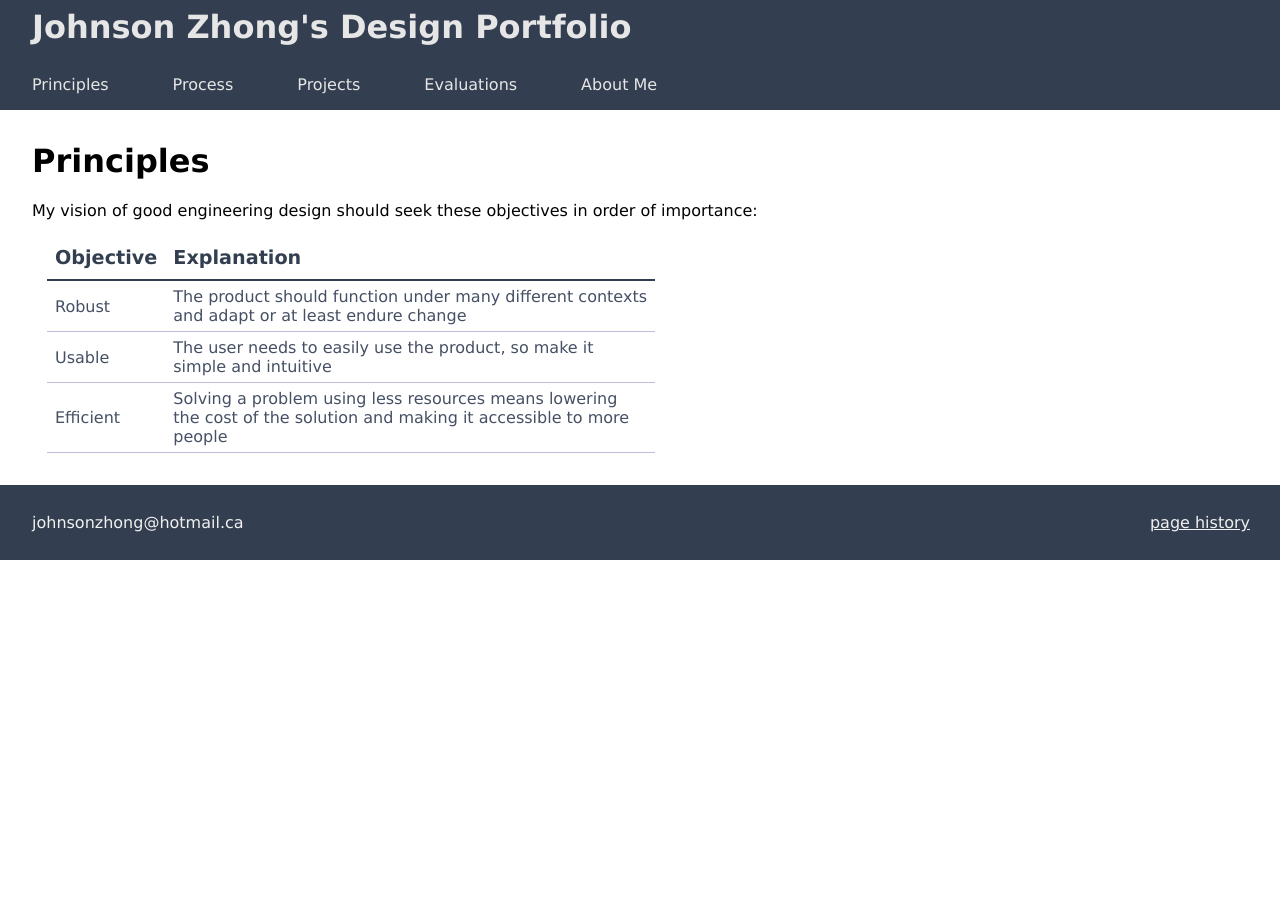
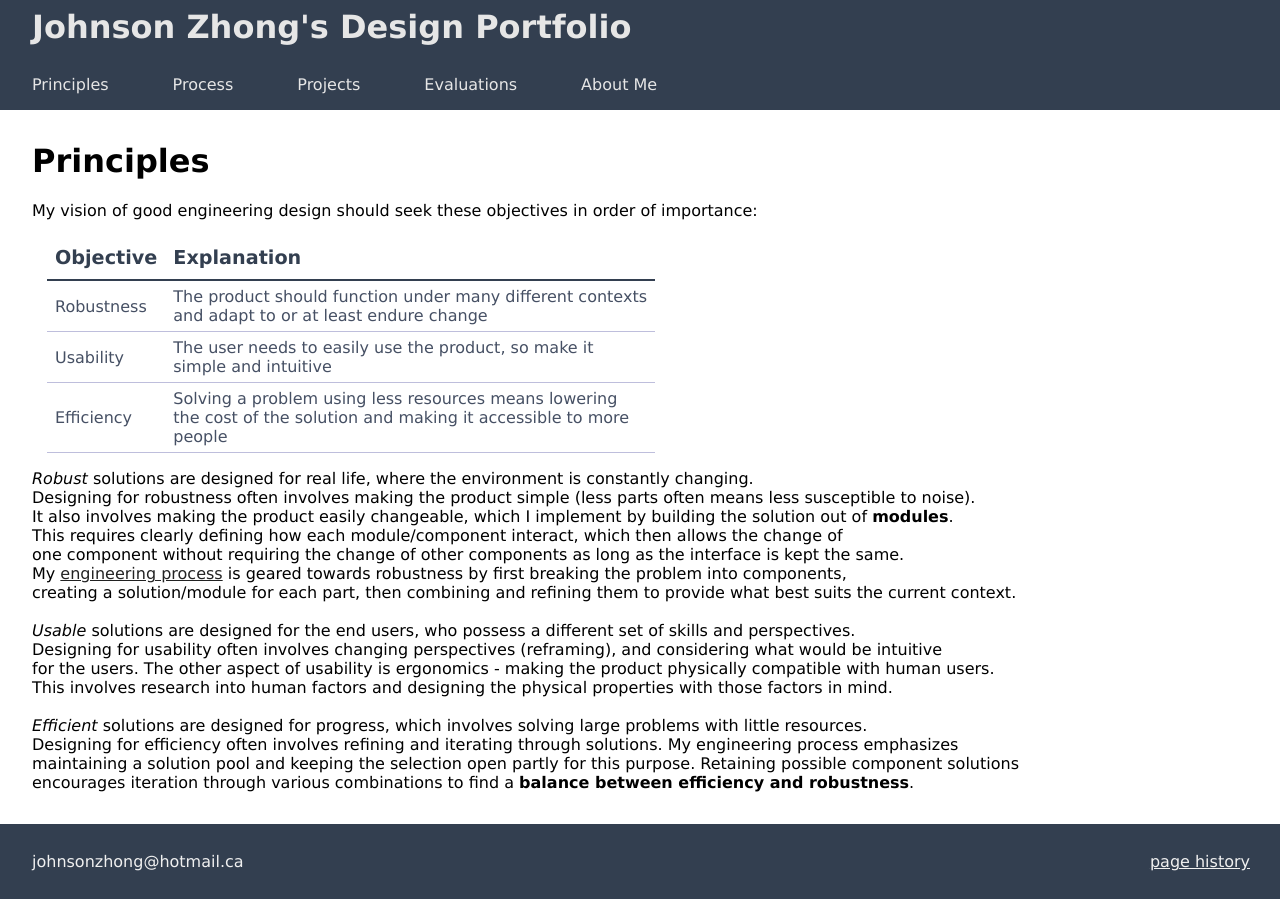
Before and after one commit to LemonPi/lemonpi.github.io, a Jekyll site: the page built from principles.md, in a window 1280 px wide. Built offline with Jekyll 4.4.1, drawn with Linux system fonts in a browser that asks for light colours.

Commit message:
CSS functions and updated principles
Pictures now will not stretch the screen

```diff
--- a/main.css
+++ b/main.css
@@ -3,6 +3,10 @@
 	background-color: white;
 	margin: 0;
 	padding: 0px 0px 0px 0px;
+}
+
+img {
+	max-width: 100%;
 }
 
 a {
--- a/principles.md
+++ b/principles.md
@@ -12,15 +12,34 @@
   <th>Explanation</th>
 </tr>
 <tr>
-  <td>Robust</td>
-  <td>The product should function under many different contexts and adapt or at least endure change</td>
+  <td>Robustness</td>
+  <td>The product should function under many different contexts and adapt to or at least endure change</td>
 </tr>
 <tr>
-  <td>Usable</td>
+  <td>Usability</td>
   <td>The user needs to easily use the product, so make it simple and intuitive</td>
 </tr>
 <tr>
-  <td>Efficient</td>
+  <td>Efficiency</td>
   <td>Solving a problem using less resources means lowering the cost of the solution and making it accessible to more people</td>
 </tr>
 </table>
+
+
+*Robust* solutions are designed for real life, where the environment is constantly changing.
+Designing for robustness often involves making the product simple (less parts often means less susceptible to noise).
+It also involves making the product easily changeable, which I implement by building the solution out of **modules**.
+This requires clearly defining how each module/component interact, which then allows the change of
+one component without requiring the change of other components as long as the interface is kept the same.
+My [engineering process](/portfolio/process.html) is geared towards robustness by first breaking the problem into components,
+creating a solution/module for each part, then combining and refining them to provide what best suits the current context.
+<br>
+*Usable* solutions are designed for the end users, who possess a different set of skills and perspectives.
+Designing for usability often involves changing perspectives (reframing), and considering what would be intuitive
+for the users. The other aspect of usability is ergonomics - making the product physically compatible with human users.
+This involves research into human factors and designing the physical properties with those factors in mind.
+<br>
+*Efficient* solutions are designed for progress, which involves solving large problems with little resources.
+Designing for efficiency often involves refining and iterating through solutions. My engineering process emphasizes
+maintaining a solution pool and keeping the selection open partly for this purpose. Retaining possible component solutions
+encourages iteration through various combinations to find a **balance between efficiency and robustness**.
```
